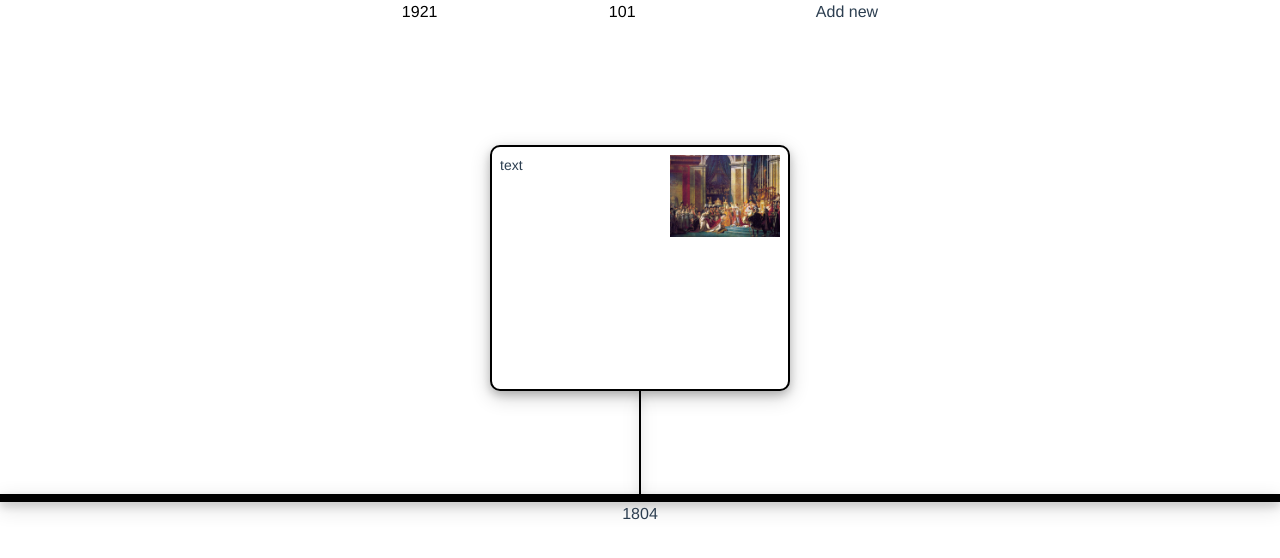
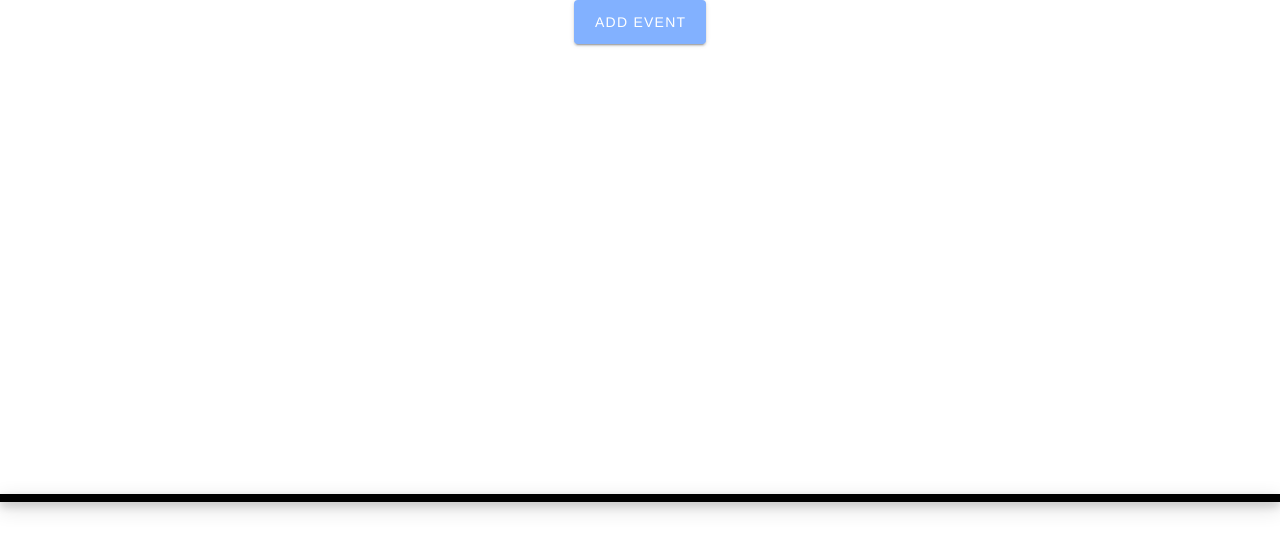
Before and after one commit to vbackeberg/lookattime, a Vue app: page / in a window 1280 px wide. Shown: the top 558 px of the page. Built offline with nearby package versions, Linux system fonts and the light colour scheme.

Commit message:
In Home open create box form by button

```diff
--- a/src/views/Home.vue
+++ b/src/views/Home.vue
@@ -1,12 +1,11 @@
 <template>
   <div class="home">
     <div class="controls">
-      <input v-model.number="date" type="number" />
-      <input v-model.number="importance" type="number" />
-      <button v-on:click="addBox(date, importance)">
-        Add new
-      </button>
+      <v-btn color="accent" large @click.stop="showCreateBoxForm = true"
+        >Add Event</v-btn
+      >
     </div>
+    <create-box-form v-model="showCreateBoxForm" />
     <timeline ref="timelineElement"></timeline>
   </div>
 </template>
@@ -17,6 +16,7 @@ import Timeline from "@/components/timeline.vue";
 import BoxModel from "@/models/box-model";
 import store from "@/store";
 import BoxCreator from "@/timeline/box-creator";
+import CreateBoxForm from "@/components/create-box-form.vue";
 
 let boxCreator: BoxCreator;
 
@@ -24,34 +24,25 @@ export default Vue.extend({
   name: "Home",
 
   components: {
-    Timeline
+    Timeline,
+    CreateBoxForm
   },
 
   mounted() {
     boxCreator = BoxCreator.Instance;
-    this.addBox(1804, 100);
+    this.addBox();
   },
 
   data() {
     return {
       date: 1921,
-      importance: 101
+      importance: 101,
+      showCreateBoxForm: false
     };
   },
   methods: {
-    addBox(date: number, importance: number) {
-      const absolutePosition =
-        store.state.timelineZero + date * store.state.zoomLevel;
-
-      boxCreator.addBox(
-        new BoxModel(
-          absolutePosition,
-          store.state.boxes.length,
-          "text",
-          date,
-          importance
-        )
-      );
+    addBox() {
+      return true;
     }
   }
 });
```
